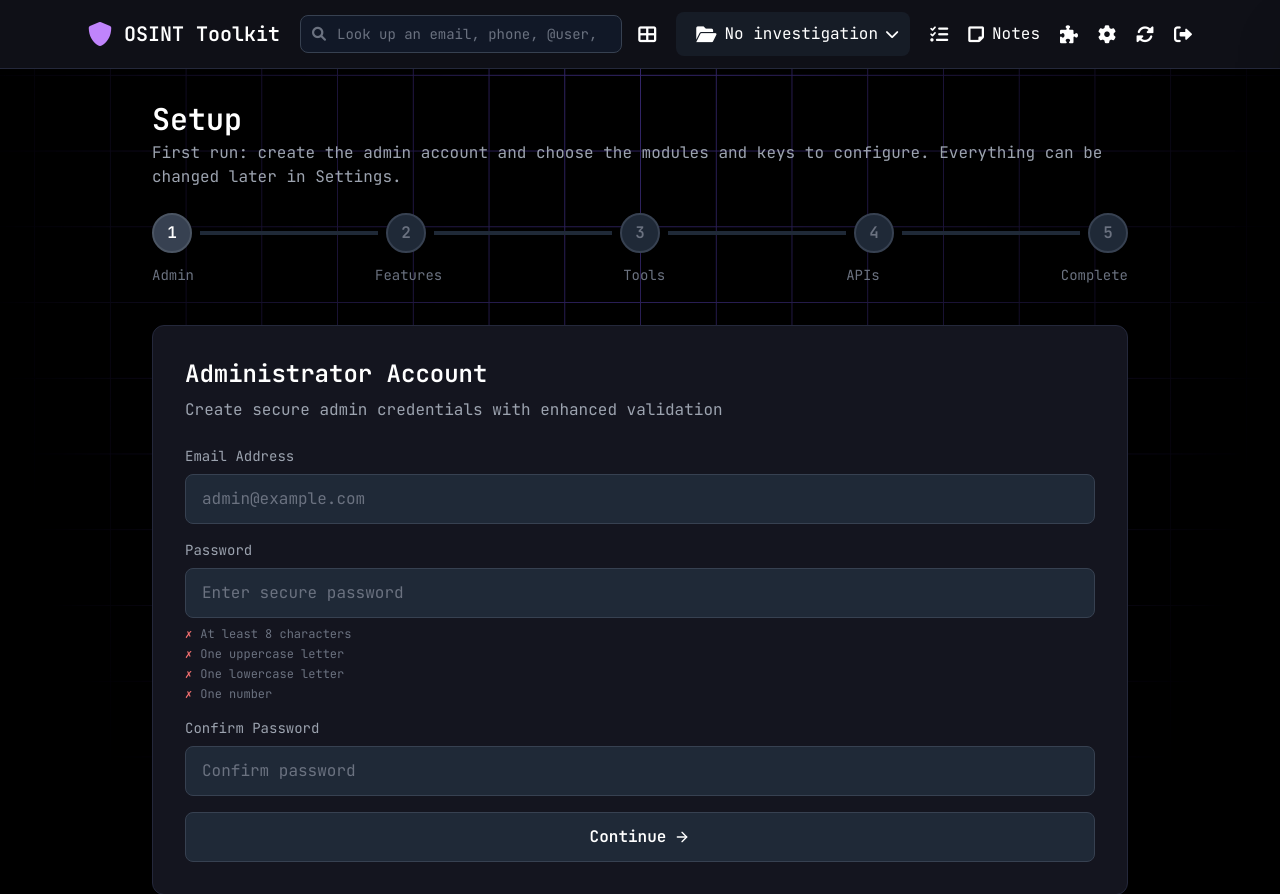
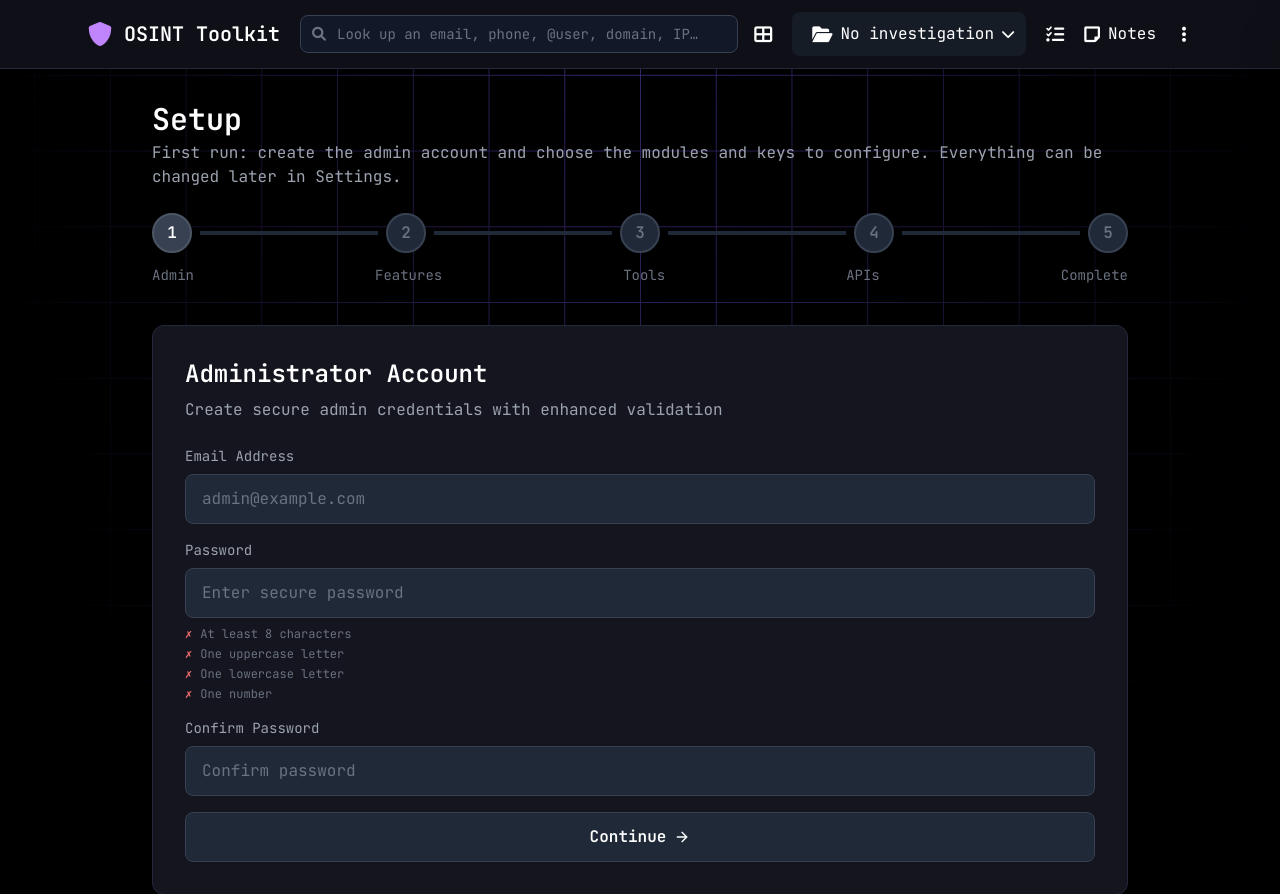
Before and after one commit to ayxkaddd/Osint-ToolKit, a FastAPI app: page /setup in a window 1280 px wide. Shown: the top 894 px of the page. Run offline with FastAPI, Linux system fonts and the light colour scheme; some libraries are stand-ins or nearby versions.

Commit message:
Header: plugins, settings, updates and log out in one "More" menu
Four icons that are seldom needed moved behind one button at the right of
the header; it opens the shared context menu (arrow keys, Escape returns
focus to the button). Settings: the #KEY field from the address is focused
when the page opens, not again after every save, and a broken address
(#%) no longer throws.

Co-Authored-By: Claude Opus 5.5 <noreply@anthropic.com>

```diff
--- a/static/js/main.js
+++ b/static/js/main.js
@@ -554,7 +554,9 @@ document.addEventListener(
     (event) => {
         if (event.key !== 'Escape' || !document.getElementById('contextMenu')) return;
         event.stopImmediatePropagation();
+        const owner = contextMenuOwner;
         closeContextMenu();
+        owner?.focus?.({ preventScroll: true }); // keyboard users land back on the button that opened it
     },
     true
 );
@@ -1524,6 +1526,19 @@ document.addEventListener('keydown', (event) => {
     if (event.key === 'Escape') setModulesMenu(false);
 });
 
+// "More" menu (header): the things not needed all the time
+document.addEventListener('click', (event) => {
+    const button = event.target.closest('#moreMenuButton');
+    if (!button) return;
+    openContextMenu(button, [
+        { label: 'Plugins', icon: 'fa-puzzle-piece', href: '/plugins' },
+        { label: 'Settings & API keys', icon: 'fa-cog', href: '/settings' },
+        { label: 'Check for updates', icon: 'fa-sync-alt', onClick: checkForUpdates },
+        { divider: true },
+        { label: 'Log out', icon: 'fa-sign-out-alt', onClick: logout, danger: true },
+    ]);
+});
+
 // ---------------------------------------------------------------------------
 // Names for screen readers. Icon-only buttons and links are described by their
 // tooltip, and fields without a <label> by their placeholder; this copies those
--- a/templates/base.html
+++ b/templates/base.html
@@ -127,22 +127,10 @@
                             <span class="hidden lg:inline">Notes</span>
                         </button>
 
-                        <a href="/plugins" title="Plugins" aria-label="Plugins" class="flex items-center p-2 -m-2 hover:text-purple-400 transition-colors">
-                            <i class="fas fa-puzzle-piece text-lg" aria-hidden="true"></i>
-                        </a>
-
-                        <a href="/settings" title="Settings &amp; API keys" aria-label="Settings and API keys" class="flex items-center p-2 -m-2 hover:text-purple-400 transition-colors">
-                            <i class="fas fa-cog text-lg" aria-hidden="true"></i>
-                        </a>
-
-                        <button onclick="checkForUpdates()" type="button" title="Check for updates" aria-label="Check for updates"
+                        <!-- Plugins, settings, updates, log out (main.js) -->
+                        <button id="moreMenuButton" type="button" title="Plugins, settings, log out" aria-label="More" aria-haspopup="menu"
                             class="flex items-center p-2 -m-2 hover:text-purple-400 transition-colors">
-                            <i class="fas fa-sync-alt text-lg" aria-hidden="true"></i>
-                        </button>
-
-                        <button onclick="logout()" type="button" title="Log out" aria-label="Log out"
-                            class="flex items-center p-2 -m-2 hover:text-red-400 transition-colors">
-                            <i class="fas fa-sign-out-alt text-lg" aria-hidden="true"></i>
+                            <i class="fas fa-ellipsis-v text-lg w-4 text-center" aria-hidden="true"></i>
                         </button>
                     </div>
                 </div>
```
Also changed, not shown: templates/settings.html (+15 -3 lines), tests/test_pages.py (+13 -0 lines), static/css/tailwind.css.
